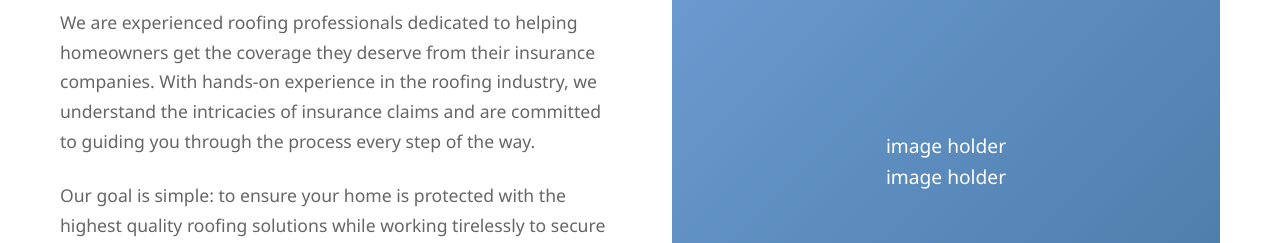
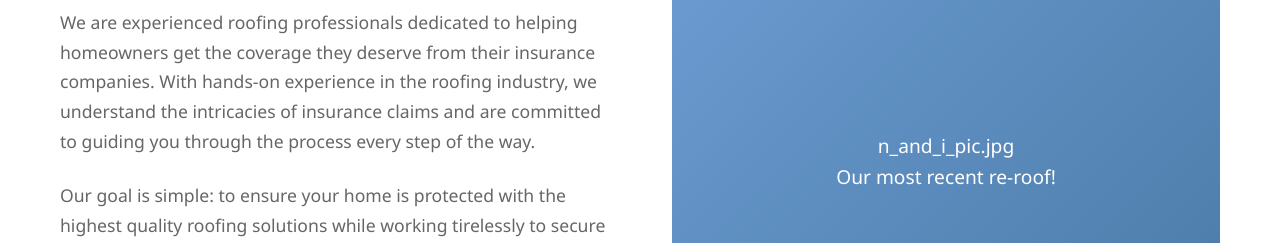
Before and after one commit to yiliasm/NIWebsite, a website: page index.html in a window 1280 px wide. Shown: the part 1420-1663 px from the top of the page. Drawn offline with Linux system fonts and the light colour scheme; no server answers.

Commit message:
Update index.html

```diff
--- a/index.html
+++ b/index.html
@@ -78,7 +78,7 @@
                     <a href="#" class="cta-button">Learn More About Us</a>
                 </div>
                 <div class="about-image fade-in">
-                    <div>image holder<br>image holder</div>
+                    <div>n_and_i_pic.jpg<br>Our most recent re-roof!</div>
                 </div>
             </div>
         </div>
```
